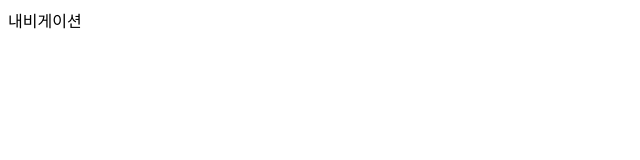
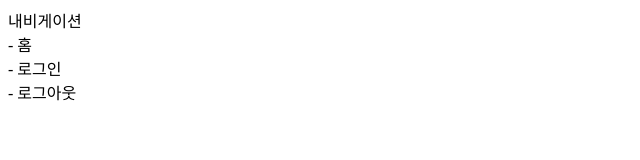
Before and after one commit to minseokkang8609/MiniHomepage, a plain HTML site: page navigation.html in a window 1280 px wide. Shown: the whole page, without its empty margins (0-640 px from the left). Drawn offline with Linux system fonts and the light colour scheme.

Commit message:
네비게이션 로그인, 로그아웃 추가

```diff
--- a/navigation.html
+++ b/navigation.html
@@ -6,6 +6,6 @@
     <title>Document</title>
   </head>
   <body>
-    내비게이션
+    내비게이션 <br />- 홈 <br />- 로그인 <br />- 로그아웃
   </body>
 </html>
```
